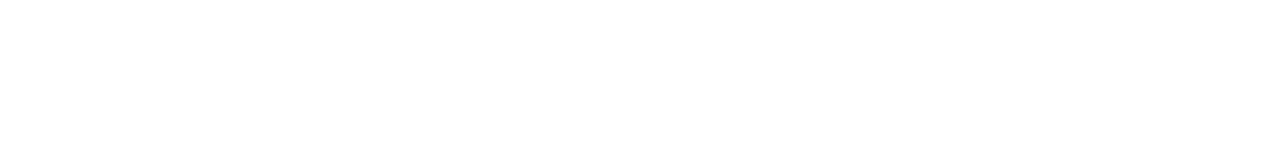
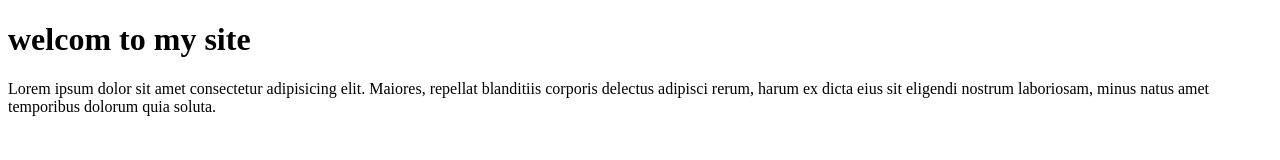
Before and after one commit to narges1986/myproject1, a plain HTML site: page index.html in a window 1280 px wide. Drawn offline with Linux system fonts and the light colour scheme.

Commit message:
added content

```diff
--- a/index.html
+++ b/index.html
@@ -6,5 +6,13 @@
     <title>Document</title>
   </head>
 
-  <body></body>
+  <body>
+    <h1>welcom to my site</h1>
+    <p>
+      Lorem ipsum dolor sit amet consectetur adipisicing elit. Maiores, repellat
+      blanditiis corporis delectus adipisci rerum, harum ex dicta eius sit
+      eligendi nostrum laboriosam, minus natus amet temporibus dolorum quia
+      soluta.
+    </p>
+  </body>
 </html>
```
